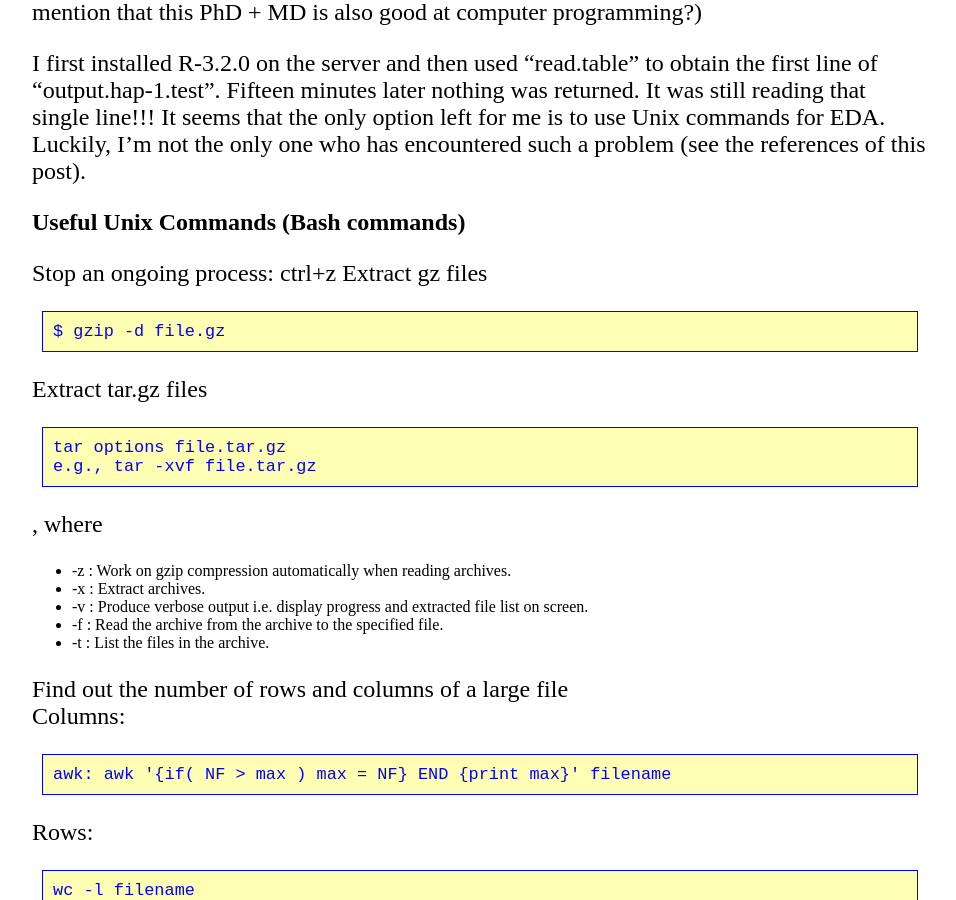
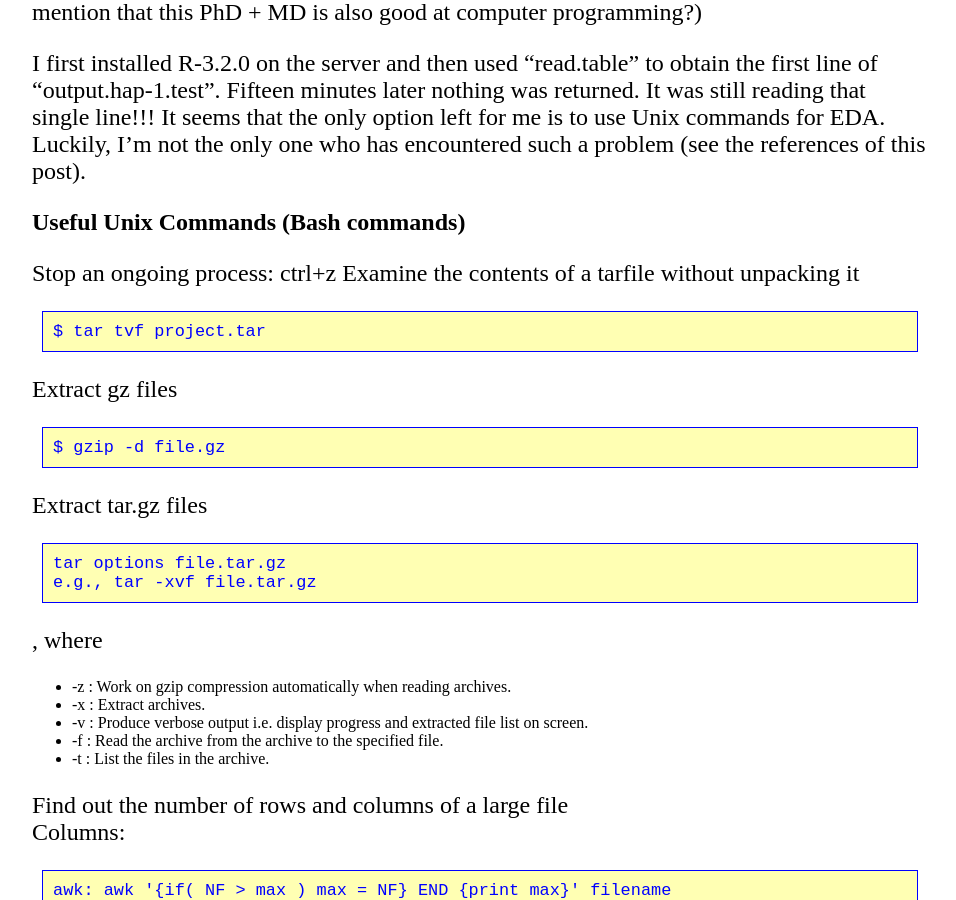
Before and after one commit to lybird300/lybird300.github.io, a Jekyll site: the page built from _posts/2015-05-01-inspect-big-data.md, in a window 1280 px wide and 900 px high, scrolled down 524 px. Shown: the whole window, without its empty margins (160-1116 px from the left). Built offline with Jekyll 4.4.1, drawn with Linux system fonts in a browser that asks for light colours.

Commit message:
Update 2015-05-01-inspect-big-data.md

```diff
--- a/_posts/2015-05-01-inspect-big-data.md
+++ b/_posts/2015-05-01-inspect-big-data.md
@@ -10,6 +10,8 @@ I first installed R-3.2.0 on the server and then used "read.table" to obtain the
 
 <h2>Useful Unix Commands (Bash commands)</h2>
 Stop an ongoing process: ctrl+z
+Examine the contents of a tarfile without unpacking it
+<pre><code>$ tar tvf project.tar</code></pre>
 Extract gz files
 <pre><code>$ gzip -d file.gz</code></pre>
 Extract tar.gz files
```
